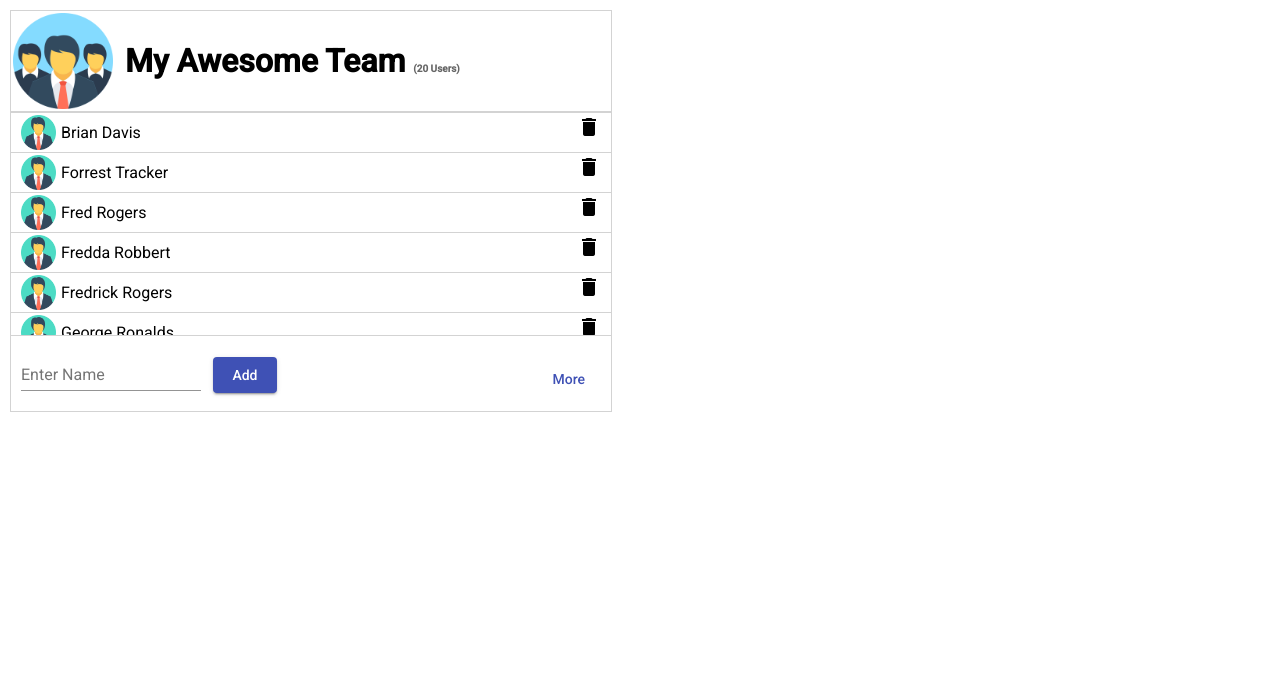
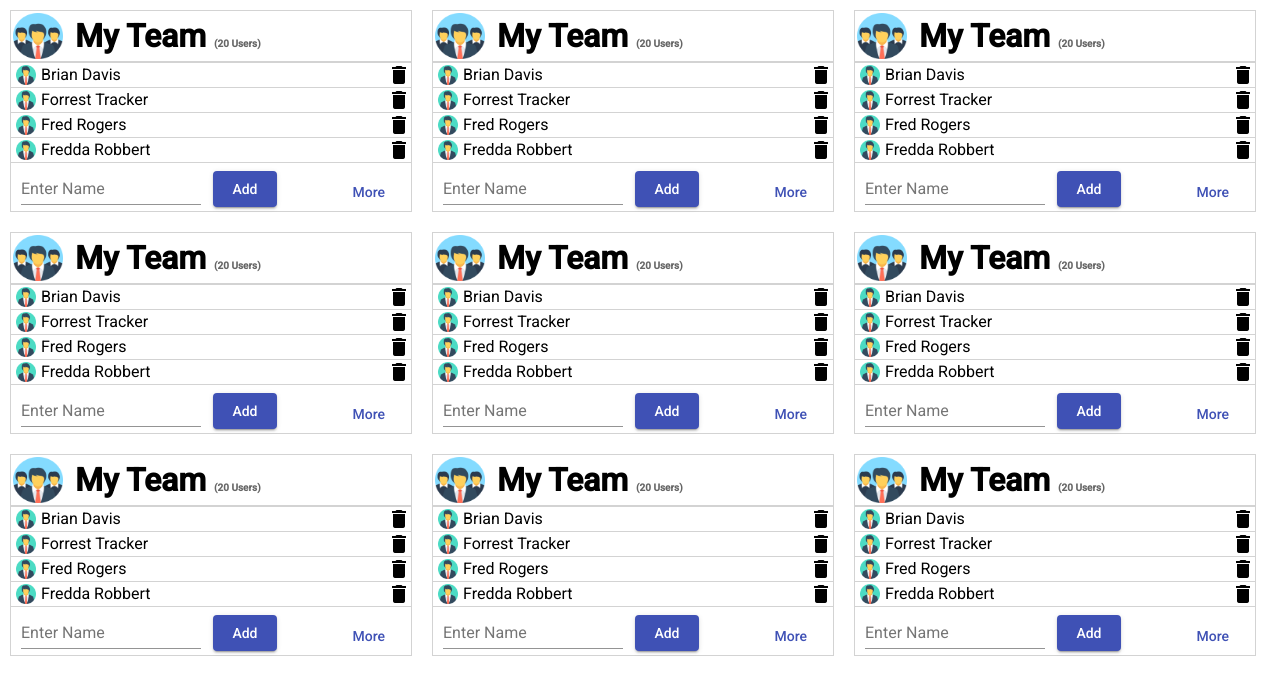
Before and after one commit to seandrexler/usergroups, an Angular app: page / in a window 1280 px wide. Shown: the top 694 px of the page. Built offline with nearby package versions, Linux system fonts and the light colour scheme.

Commit message:
Size changes for tiles

```diff
--- a/src/app/app.component.html
+++ b/src/app/app.component.html
@@ -1 +1,11 @@
-<app-usergroup-tile></app-usergroup-tile>
+<div class="container">
+  <app-usergroup-tile></app-usergroup-tile>
+  <app-usergroup-tile></app-usergroup-tile>
+  <app-usergroup-tile></app-usergroup-tile>
+  <app-usergroup-tile></app-usergroup-tile>
+  <app-usergroup-tile></app-usergroup-tile>
+  <app-usergroup-tile></app-usergroup-tile>
+  <app-usergroup-tile></app-usergroup-tile>
+  <app-usergroup-tile></app-usergroup-tile>
+  <app-usergroup-tile></app-usergroup-tile>
+</div>
--- a/src/app/app.component.scss
+++ b/src/app/app.component.scss
@@ -0,0 +1,4 @@
+.container{
+  display: flex;
+  flex-wrap: wrap;
+}
--- a/src/app/usergroup-tile/usergroup-tile.component.scss
+++ b/src/app/usergroup-tile/usergroup-tile.component.scss
@@ -1,14 +1,14 @@
 .container-expand {
-  height: 600px !important;
+  height: 400px !important;
 }
 
 .container {
-  $height: 100px;
+  $height: 50px;
   margin: 10px;
   // border: solid 1px #0000ff;
   border: solid 1px lightgray;
-  width: 600px;
-  height: 400px;
+  width: 400px;
+  height: 200px;
   display: flex;
   flex-direction: column;
 
@@ -49,14 +49,17 @@
     border-bottom: solid 1px lightgray;
 
     .user {
-      $profile-size: 35px;
+      $profile-size: 20px;
       display: flex;
       flex-direction: row;
-      padding: 2px 10px;
+      align-items: center;
+      //padding: 2px 10px;
+      // padding: 2px;
       //border: solid 1px green;
       border-bottom: solid 1px lightgray;
 
       img {
+        padding: 0 5px;
         max-width: $profile-size;
         max-height: $profile-size;
         // background-color: #cccccc;
@@ -64,7 +67,7 @@
 
       .user-name {
         flex: 1;
-        padding-left: 5px;
+        // padding-left: 5px;
         line-height: $profile-size;
       }
 
@@ -74,9 +77,10 @@
   }
 
   .footer {
+    height: 38px;
     display: flex;
     flex-direction: row;
-    justify-content: center;
+    // justify-content: center;
     align-items: center;
     padding: 10px 0 0 10px;
 
--- a/src/app/usergroup-tile/usergroup-tile.component.ts
+++ b/src/app/usergroup-tile/usergroup-tile.component.ts
@@ -10,7 +10,7 @@ import {map, startWith} from 'rxjs/operators';
 })
 export class UsergroupTileComponent implements OnInit {
   isOpen = false;
-  userGroupName = 'My Awesome Team';
+  userGroupName = 'My Team';
   myControl = new FormControl();
   allUsers = [
     'Al Jenkins', 'Freddie From', 'Ethan Jones', 'Gina Hurley',
```
